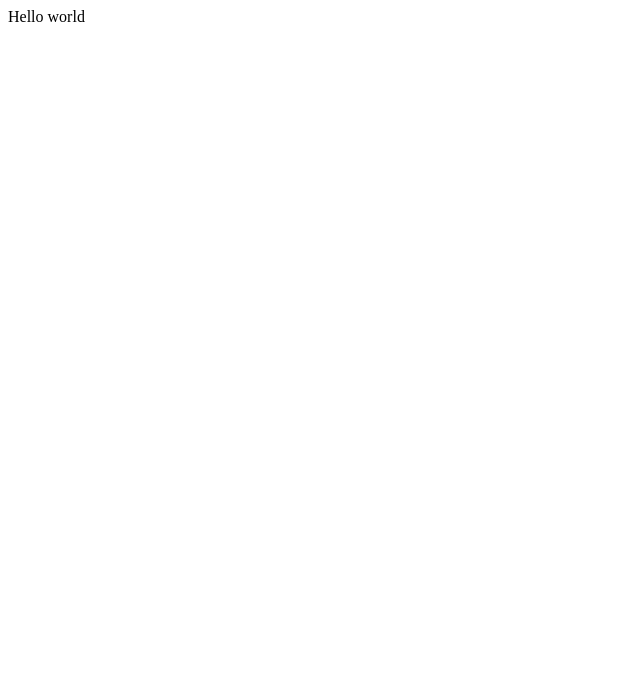
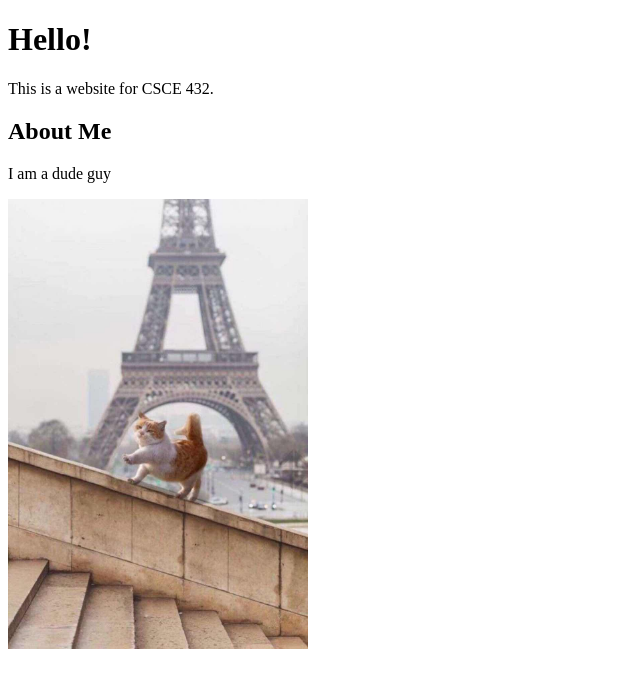
Before and after one commit to josephquismorio/josephquismorio.github.io, a plain HTML site: page index.html in a window 1280 px wide. Shown: the whole page, without its empty margins (0-640 px from the left). Drawn offline with Linux system fonts and the light colour scheme.

Commit message:
Hello world

```diff
--- a/index.html
+++ b/index.html
@@ -7,6 +7,22 @@
     <title>Document</title>
 </head>
 <body>
-    Hello world
+    <div id="hero">
+        <h1>
+            Hello!
+        </h1>
+        <p>
+            This is a website for CSCE 432.
+        </p>
+    </div>
+    <div id="about">
+        <h2>
+            About Me
+        </h2>
+        <p>
+            I am a dude guy
+        </p>
+        <img src="cat_walking.jpg" alt="This is an image of a cat walking" style="width: 300px">
+    </div>
 </body>
 </html>
```
Also changed, not shown: cat_walking.jpg (added).
